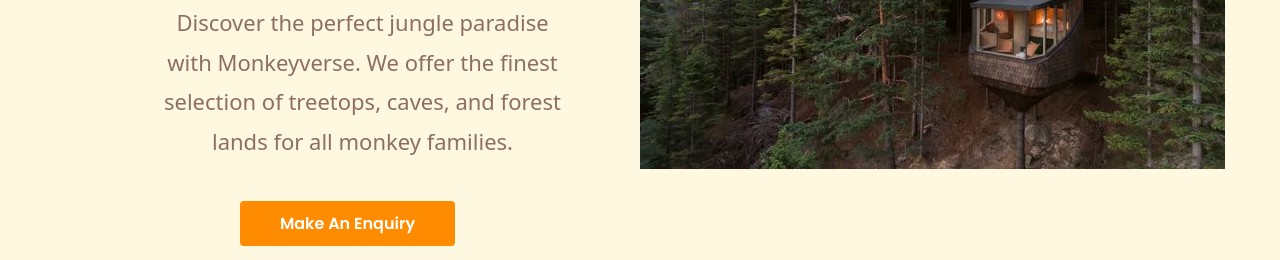
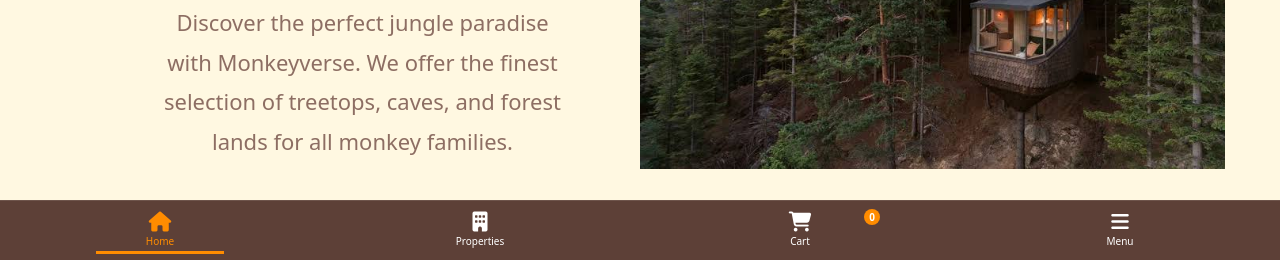
Before and after one commit to monkey9-Cyber-cat-Spidy/Monkey-verse-jungle-selling-, a plain HTML site: page index.html in a window 1280 px wide. Shown: the part 540-800 px from the top of the page. Drawn offline with nearby package versions, Linux system fonts and the light colour scheme.

Commit message:
Update style.css

```diff
--- a/assets/css/style.css
+++ b/assets/css/style.css
@@ -2164,3 +2164,74 @@ body {
     gap: 30px;
   }
 }
+/* MOBILE BOTTOM NAV FIXES */
+.mobile-bottom-nav {
+  position: fixed;
+  bottom: 0;
+  left: 0;
+  width: 100%;
+  height: 60px;
+  background: var(--monkey-dark-brown);
+  display: flex;
+  justify-content: space-around;
+  align-items: center;
+  z-index: 10; /* lowered from 1000 */
+  border-top: 1px solid rgba(255, 255, 255, 0.1);
+  padding-bottom: env(safe-area-inset-bottom); /* handles phones with gesture nav */
+  box-shadow: none; /* remove shadow */
+}
+
+/* Bottom nav buttons */
+.mobile-bottom-nav button {
+  background: none;
+  border: none;
+  font-size: 20px;
+  color: var(--monkey-white);
+  display: flex;
+  flex-direction: column;
+  align-items: center;
+  justify-content: center;
+  flex: 1;
+  padding: 5px 0;
+  position: relative;
+  transition: color 0.3s ease;
+}
+
+.mobile-bottom-nav button:hover,
+.mobile-bottom-nav button:focus,
+.mobile-bottom-nav button.active {
+  color: var(--monkey-orange);
+}
+
+.mobile-bottom-nav button span {
+  font-size: 10px;
+  margin-top: 2px;
+}
+
+.mobile-bottom-nav button::after {
+  content: "";
+  position: absolute;
+  bottom: 0;
+  left: 50%;
+  transform: translateX(-50%);
+  width: 0;
+  height: 3px;
+  background-color: var(--monkey-orange);
+  transition: width 0.3s ease;
+}
+
+.mobile-bottom-nav button:hover::after,
+.mobile-bottom-nav button:focus::after,
+.mobile-bottom-nav button.active::after {
+  width: 40%;
+}
+
+/* SIDEBAR MENU PADDING FIX */
+.monkey13.active {
+  padding-bottom: 80px; /* creates space above bottom navbar */
+}
+
+/* OVERLAY Z-INDEX FIX */
+.monkey2.active {
+  z-index: 20;
+    }
```
